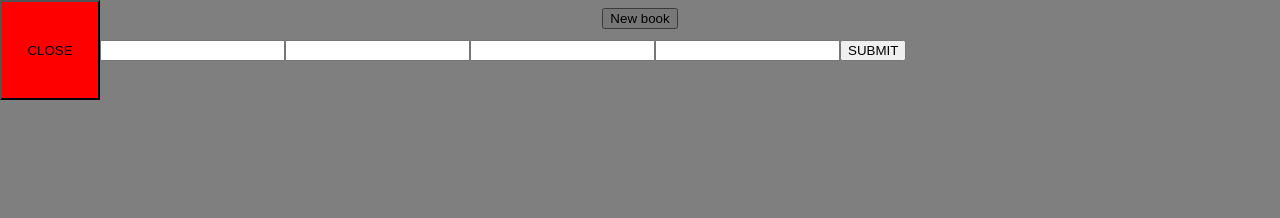
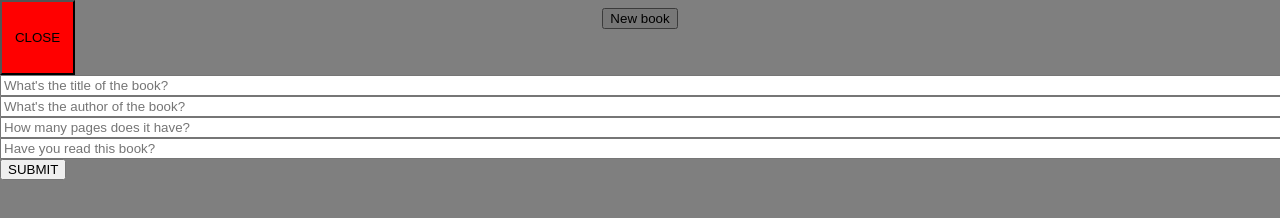
Before and after one commit to halabia/library, a plain HTML site: page index.html in a window 1280 px wide. Both pictures are taken after a click on the button "New book". Drawn offline with Linux system fonts and the light colour scheme.

Commit message:
feat: input field formatting

```diff
--- a/javascript.js
+++ b/javascript.js
@@ -14,24 +14,29 @@ function Book(title, author, pages, read) {
     }
 }
 
-
 const closeButton = document.createElement("BUTTON");
 const submitButton = document.createElement("BUTTON");
 
 // book input fields for overlay
 var titleInput = document.createElement("INPUT");
+titleInput.classList.add("input-field")
 titleInput.setAttribute("type", "text");
+titleInput.setAttribute("placeholder", "What's the title of the book?");
 
 var authorInput = document.createElement("INPUT");
+authorInput.classList.add("input-field")
 authorInput.setAttribute("type", "text");
+authorInput.setAttribute("placeholder", "What's the author of the book?");
 
 var pagesInput = document.createElement("INPUT");
+pagesInput.classList.add("input-field")
 pagesInput.setAttribute("type", "number");
+pagesInput.setAttribute("placeholder", "How many pages does it have?");
 
 var readInput = document.createElement("INPUT");
+readInput.classList.add("input-field")
 readInput.setAttribute("type", "text");
-
-
+readInput.setAttribute("placeholder", "Have you read this book?");
 
 // create book item on screen
 let createBook = (count) => {
@@ -72,10 +77,6 @@ newBookButton.addEventListener('click', () => {
     overlay.append(pagesInput)
     overlay.append(readInput)
 
-    let title = `${titleInput.value}`
-    let author = `${authorInput.value}`
-    let pages = `${pagesInput.value}`
-    let read = `${readInput.value}`
 
     closeButton.addEventListener('click', () => {
         document.getElementById("overlay").style.display = "none";
@@ -84,15 +85,14 @@ newBookButton.addEventListener('click', () => {
     overlay.append(submitButton)
     submitButton.innerHTML = "SUBMIT"
     submitButton.addEventListener('click', () => {
+        let title = `${titleInput.value}`
+        let author = `${authorInput.value}`
+        let pages = `${pagesInput.value}`
+        let read = `${readInput.value}`
         const newBook = new Book(title, author, pages, read)
         myLibrary.push(newBook)
         createBook(count)
-    count++
+        count++
     })
+
 });
-
-
-    // let title = prompt("What's the name of the book?")
-    // let author = prompt("What's the name of the author?")
-    // let pages = parseInt(prompt("How many pages are in the book?"))
-    // let read = prompt("Have you read the book? Please enter yes or no.")
--- a/styles.css
+++ b/styles.css
@@ -61,11 +61,15 @@
 
   .close-button {
     background-color: red;
-    height: 100px;
-    width: 100px;
+    height: 75px;
+    width: 75px;
   }
 
   .submit-button {
     background-color: green;
     color: white;
   }
+
+  .input-field {
+    width: 100%;
+  }
```
Also changed, not shown: index.html (+0 -4 lines).
